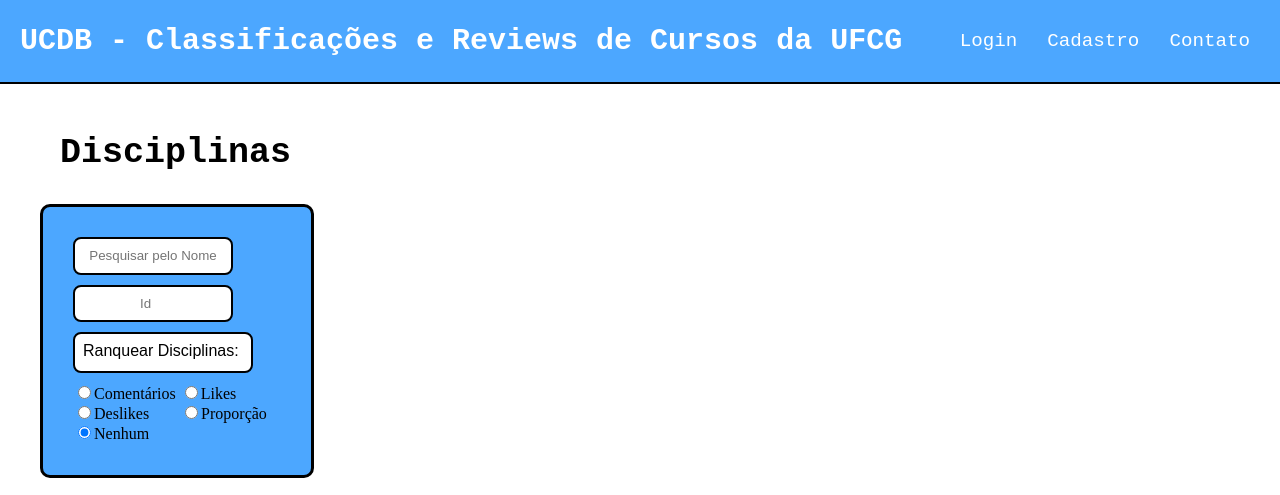
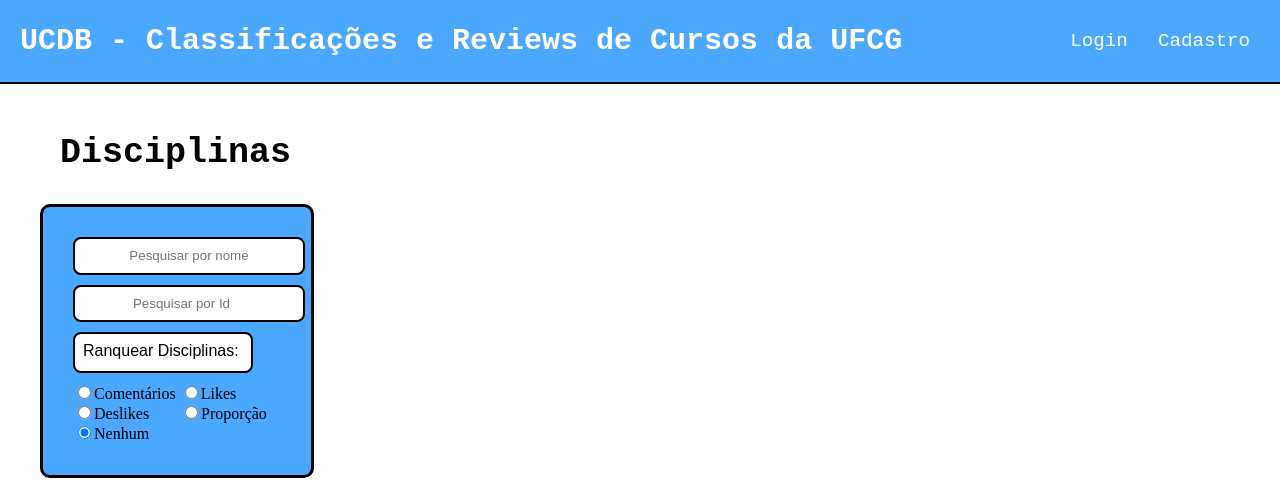
Before and after one commit to abelantunes98/ProjSof-Frontend, a plain HTML site: page index.html in a window 1280 px wide. Drawn offline with Linux system fonts and the light colour scheme.

Commit message:
Removendo aba contato e alterações de estilo.

```diff
--- a/index.html
+++ b/index.html
@@ -35,15 +35,14 @@
                         <li><button id="btn-cadastro" class="btn btn-formulario">Próximo</button></li>
                     </ul>
                 </li>
-                <li><a href="">Contato</a></li>
             </ul>
         </nav>
     </header>
     <main>
         <h2>Disciplinas</h2>
         <section class="procurar">
-            <input id="schSubject" type="text" onkeyup="procuraDisciplina()" placeholder="Pesquisar pelo Nome" autocomplete="of">
-            <input id="schSubjectById" type="number" onkeyup="procuraDisciplinaById()" placeholder="Id">
+            <input id="schSubject" type="text" onkeyup="procuraDisciplina()" placeholder="Pesquisar por nome" autocomplete="of">
+            <input id="schSubjectById" type="number" onkeyup="procuraDisciplinaById()" placeholder="Pesquisar por Id">
             <p>Ranquear Disciplinas:</p>
             <div class="rank">
                 <input class="rank-comentario" name="rank" type="radio" value="comentario" /><span>Comentários</span>
--- a/style/index.css
+++ b/style/index.css
@@ -179,7 +179,7 @@ main h2 {
 #schSubjectById,
 .procurar p {
     padding: 1vh;
-    width: 20vh;
+    width: 29vh;
     /* margin: 0 auto; */
     border-radius: 8px;
     border: 2px solid black;
```
